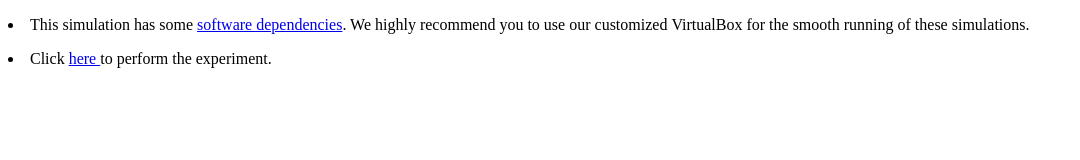
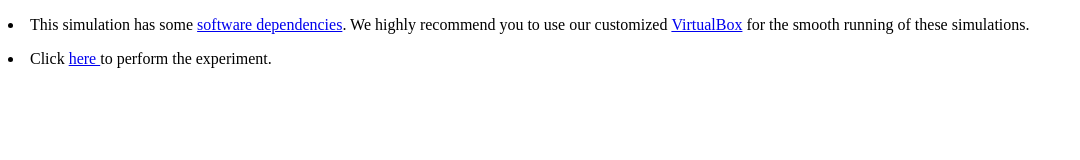
Before and after one commit to virtual-labs/exp-state-diagrams-iiith, a plain HTML site: page experiment/simulation/index.html in a window 1280 px wide. Shown: the whole page, without its empty margins (0-1080 px from the left). Drawn offline with Linux system fonts and the light colour scheme.

Commit message:
Update index.html

```diff
--- a/experiment/simulation/index.html
+++ b/experiment/simulation/index.html
@@ -6,7 +6,7 @@
 </head>
 <body>
 		<!-- Your code goes here-->
-	<p><li>This simulation has some <a href="../../../Introduction.html" target="PARENT">software dependencies</a>. We highly recommend you to use our customized <ahref="https://vlead.vlabs.ac.in/development/#virtual-box">VirtualBox</a> for the smooth running of these simulations.</li></p>
+	<p><li>This simulation has some <a href="../../../Introduction.html" target="PARENT">software dependencies</a>. We highly recommend you to use our customized <a href="https://vlead.vlabs.ac.in/development/#virtual-box">VirtualBox</a> for the smooth running of these simulations.</li></p>
 	<p><li>Click <a class="qtlink" href="./exp10.html" onclick="window.open('./exp10.html', null,'scrollbars=yes, width=' + (screen.availWidth) +',height=' + (screen.availHeight)); return false;"> here	</a> to perform the experiment.</li></p>
 
 	<!-- Add JS at the bottom of HTML file -->
```
